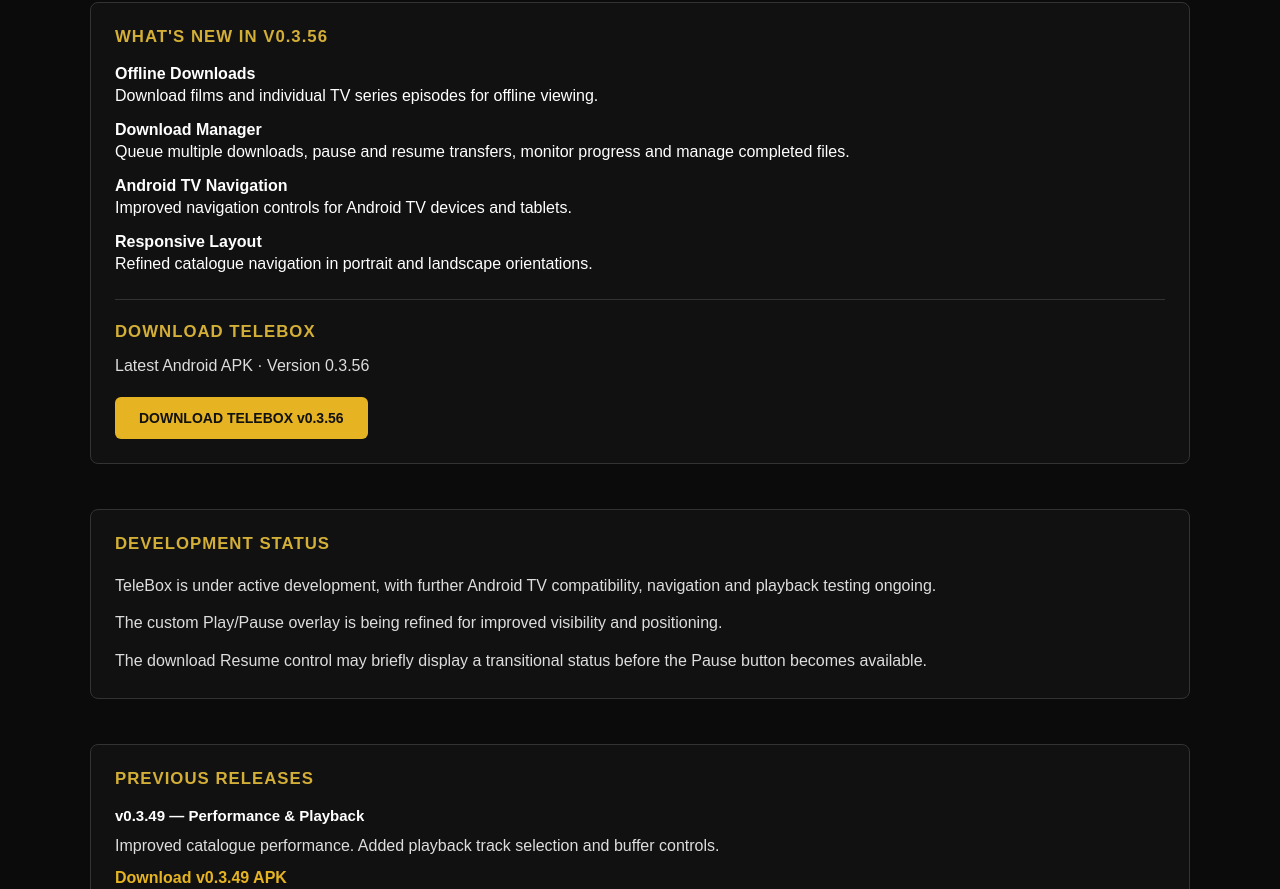
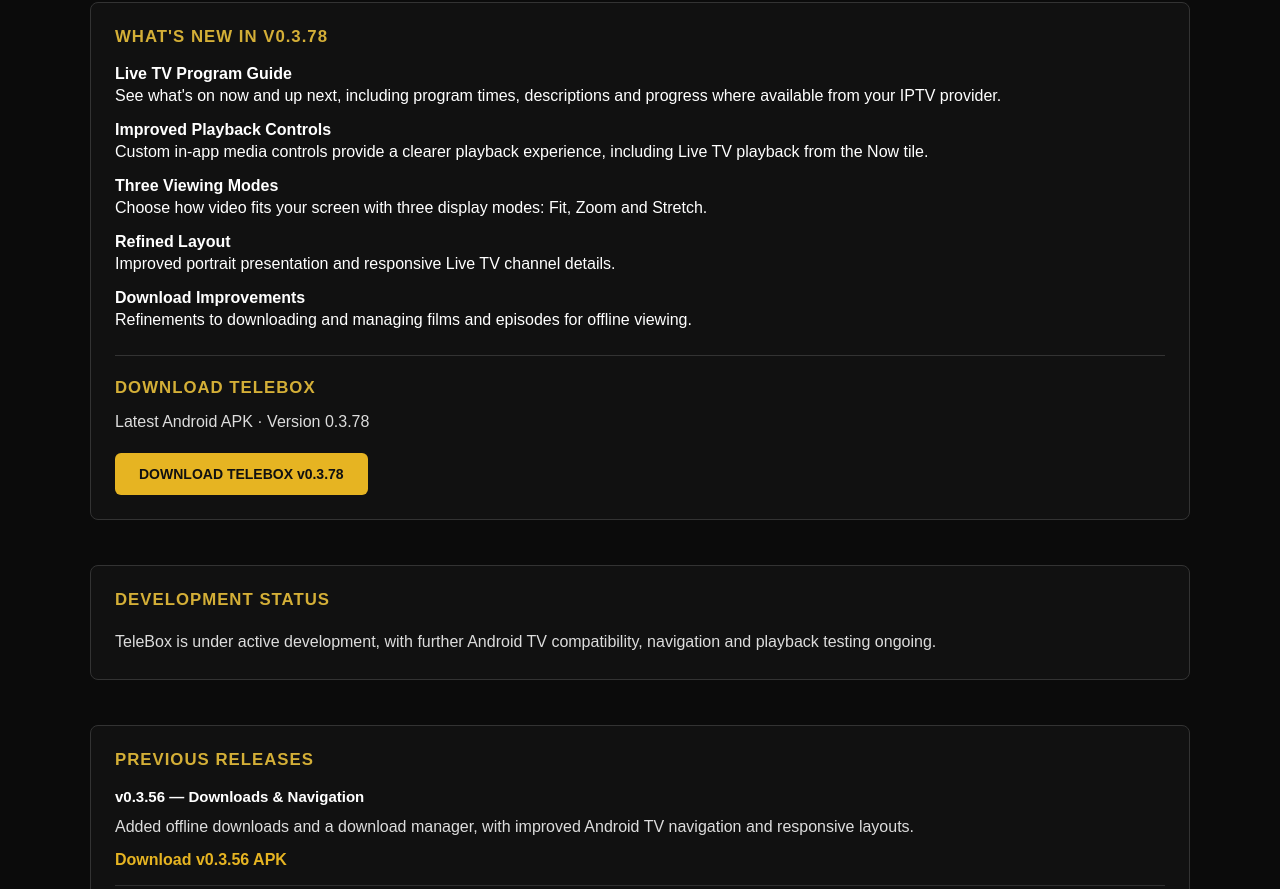
Before and after one commit to Odins-Beard/highground-studios, a plain HTML site: page telebox.html in a window 1280 px wide. Shown: the part 905-1794 px from the top of the page. Drawn offline with Linux system fonts and the light colour scheme.

```diff
--- a/telebox.html
+++ b/telebox.html
@@ -4,7 +4,7 @@
 <head>
     <meta charset="UTF-8">
     <meta name="viewport" content="width=device-width, initial-scale=1.0">
-    <title>TeleBox v0.3.56 | Highground Studios</title>
+    <title>TeleBox v0.3.78 | Highground Studios</title>
     <link rel="stylesheet" href="styles.css">
     <link rel="icon" type="image/png" href="assets/images/logo-clean.png">
 
@@ -128,7 +128,7 @@
                 <h1>TELEBOX</h1>
 
                 <p class="gympro-guide-version">
-                    ANDROID IPTV PLAYER · V0.3.56
+                    ANDROID IPTV PLAYER · V0.3.78
                 </p>
 
                 <p class="gympro-guide-intro">
@@ -185,31 +185,38 @@
                     <!-- LATEST RELEASE -->
 
                     <div class="gympro-guide-card gympro-guide-card-wide telebox-card">
-                        <h3>WHAT'S NEW IN V0.3.56</h3>
+                        <h3>WHAT'S NEW IN V0.3.78</h3>
 
                         <div class="telebox-feature">
-                            <strong>Offline Downloads</strong>
-                            Download films and individual TV
-                            series episodes for offline viewing.
+                            <strong>Live TV Program Guide</strong>
+                            See what's on now and up next, including
+                            program times, descriptions and progress
+                            where available from your IPTV provider.
                         </div>
 
                         <div class="telebox-feature">
-                            <strong>Download Manager</strong>
-                            Queue multiple downloads, pause and
-                            resume transfers, monitor progress
-                            and manage completed files.
+                            <strong>Improved Playback Controls</strong>
+                            Custom in-app media controls provide a
+                            clearer playback experience, including
+                            Live TV playback from the Now tile.
                         </div>
 
                         <div class="telebox-feature">
-                            <strong>Android TV Navigation</strong>
-                            Improved navigation controls for
-                            Android TV devices and tablets.
+                            <strong>Three Viewing Modes</strong>
+                            Choose how video fits your screen with
+                            three display modes: Fit, Zoom and Stretch.
                         </div>
 
                         <div class="telebox-feature">
-                            <strong>Responsive Layout</strong>
-                            Refined catalogue navigation in
-                            portrait and landscape orientations.
+                            <strong>Refined Layout</strong>
+                            Improved portrait presentation and
+                            responsive Live TV channel details.
+                        </div>
+
+                        <div class="telebox-feature">
+                            <strong>Download Improvements</strong>
+                            Refinements to downloading and managing
+                            films and episodes for offline viewing.
                         </div>
 
                         <!-- PRIMARY DOWNLOAD -->
@@ -218,14 +225,14 @@
                             <h3>DOWNLOAD TELEBOX</h3>
 
                             <p>
-                                Latest Android APK · Version 0.3.56
+                                Latest Android APK · Version 0.3.78
                             </p>
 
                             <a
                                 class="telebox-download-button"
-                                href="https://github.com/Odins-Beard/highground-studios/releases/download/telebox-v0.3.56/TeleBox.v0.3.56.apk"
+                                href="https://github.com/Odins-Beard/highground-studios/releases/download/telebox-v0.3.78/TeleBox.v0.3.78.apk"
                             >
-                                DOWNLOAD TELEBOX v0.3.56
+                                DOWNLOAD TELEBOX v0.3.78
                             </a>
                         </div>
                     </div>
@@ -240,24 +247,26 @@
                             with further Android TV compatibility,
                             navigation and playback testing ongoing.
                         </p>
-
-                        <p>
-                            The custom Play/Pause overlay is being
-                            refined for improved visibility
-                            and positioning.
-                        </p>
-
-                        <p>
-                            The download Resume control may briefly
-                            display a transitional status before
-                            the Pause button becomes available.
-                        </p>
                     </div>
 
                     <!-- PREVIOUS RELEASES -->
 
                     <div class="gympro-guide-card gympro-guide-card-wide telebox-card">
                         <h3>PREVIOUS RELEASES</h3>
+
+                        <div class="telebox-release">
+                            <h4>v0.3.56 — Downloads &amp; Navigation</h4>
+
+                            <p>
+                                Added offline downloads and a download
+                                manager, with improved Android TV
+                                navigation and responsive layouts.
+                            </p>
+
+                            <a href="https://github.com/Odins-Beard/highground-studios/releases/download/telebox-v0.3.56/TeleBox.v0.3.56.apk">
+                                Download v0.3.56 APK
+                            </a>
+                        </div>
 
                         <div class="telebox-release">
                             <h4>v0.3.49 — Performance &amp; Playback</h4>
```
Also changed, not shown: pitchy.html (added, +53 -0 lines), assets/images/blue.png (added), assets/images/pink.png (added).
